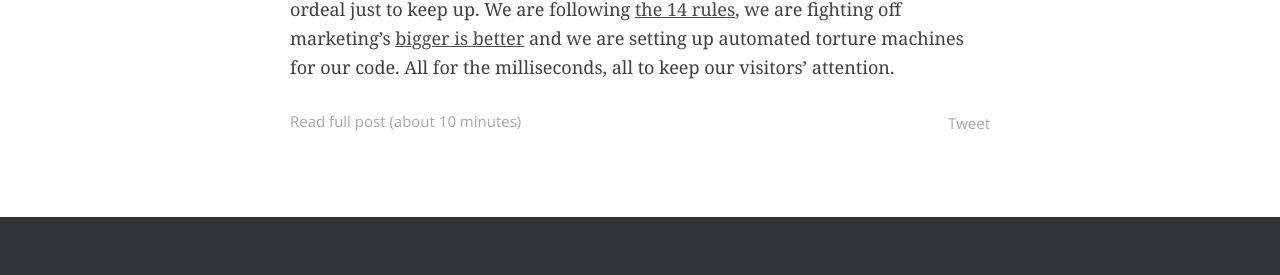
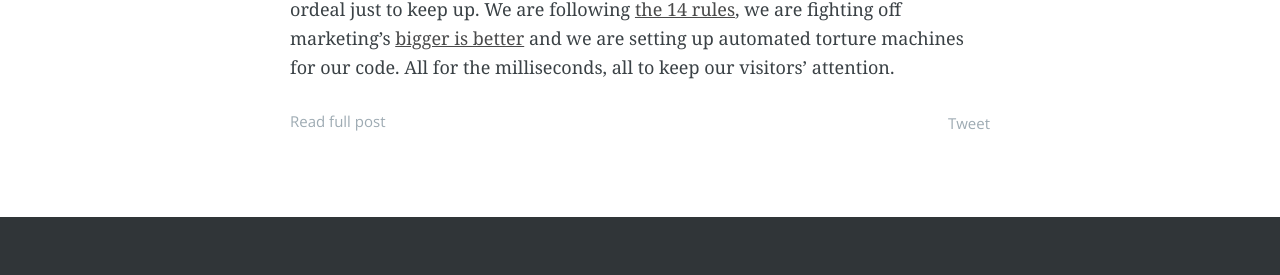
Before and after one commit to Munter/mntr.dk, a Jekyll site: the page built from index.html, in a window 1280 px wide. Shown: the part 691-966 px from the top of the page. Built offline with Jekyll 4.4.1, drawn with Linux system fonts in a browser that asks for light colours; some web fonts are replaced; Markdown is read by kramdown in place of the engine named in the settings; comment, search, counter and statistics services are not loaded.

```diff
--- a/index.html
+++ b/index.html
@@ -27,7 +27,7 @@ title: Thoughts - Peter Müller
                 <a href="https://twitter.com/share" class="twitter-share-button" data-via="_munter_" data-url="{{ site.url }}{{ post.url }}" data-text="{{ twittertext }} {{ site.url }}{{ post.url }}">Tweet</a>
             </div>
             <p>
-                <a href="{{ post.url}}">Read full post ({{ post.content | reading_time }})</a>
+                <a href="{{ post.url}}">Read full post</a>
             </p>
         </div>
     </article>
```
